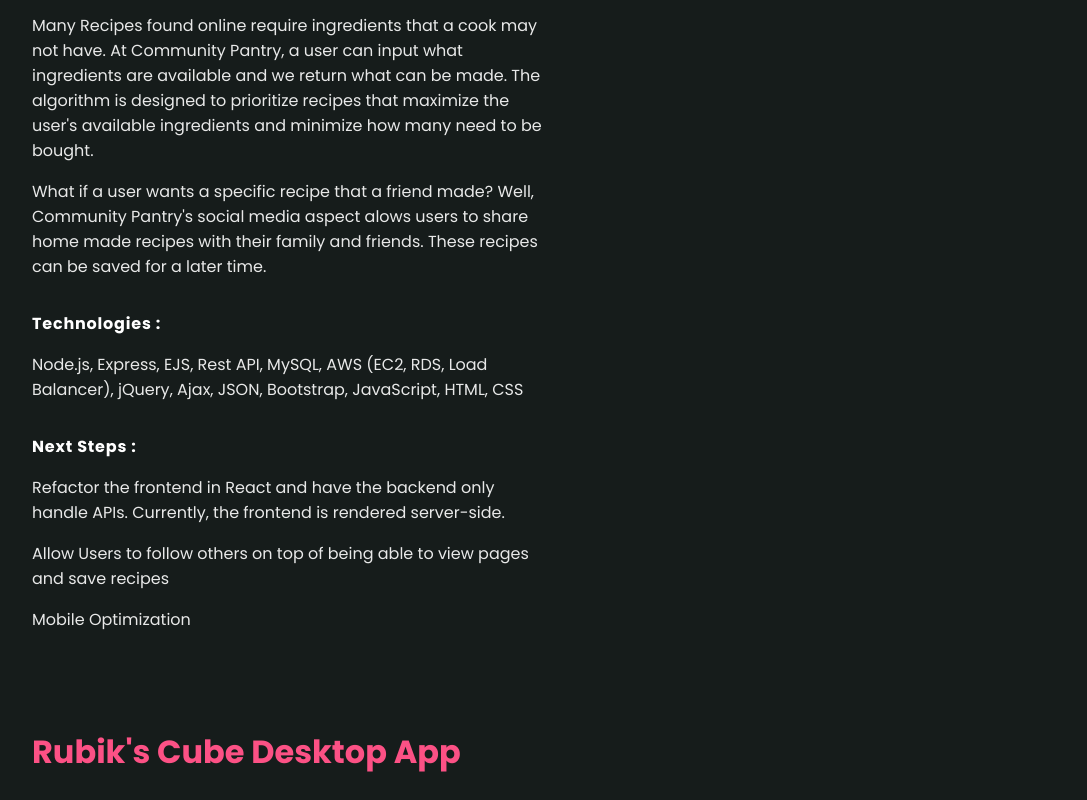
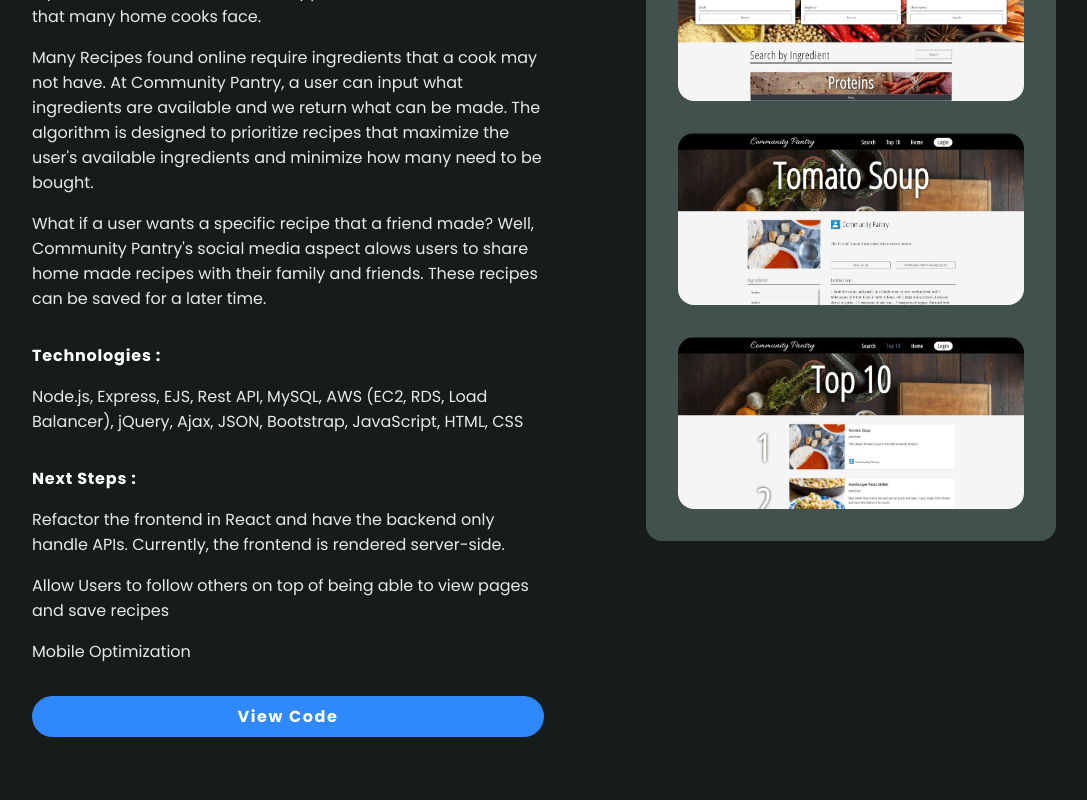
Before and after one commit to dennis-bg/portfolio, a React (Create React App) app: page / in a window 1280 px wide. Shown: the part 3440-4240 px from the top of the page, without its empty margins (96-1183 px from the left). Built offline with nearby package versions, Linux system fonts and the light colour scheme.

Commit message:
project images

```diff
--- a/src/components/projects/projectItem/index.jsx
+++ b/src/components/projects/projectItem/index.jsx
@@ -14,9 +14,14 @@ export const ProjectItem = ({ data }) => (
             {data.nextSteps.map(step =>
                 <p key={step} className={styles.content}>{step}</p>
             )}
+            <a target="_blank" href={data.gitLink}>View Code</a>
         </div>
         <div className={styles.right}>
-
+            <div className={styles.imgContainer}>
+                {data.images.map(img =>
+                    <img key={img.alt} src={require(`../../../images/${img.src}`)} alt={img.alt}/>
+                )}
+            </div>
         </div>
     </div>
 )
--- a/src/components/projects/projectItem/styles.module.css
+++ b/src/components/projects/projectItem/styles.module.css
@@ -1,5 +1,8 @@
 .item {
     margin-bottom: 6em;
+    display: flex;
+    flex-direction: row;
+    justify-content: space-between;
 }
 
 .item h3 {
@@ -7,8 +10,25 @@
     font-size: 2em;
 }
 
-.left, .right {
+.left {
     width: 50%;
+}
+
+.left a{
+    text-align: center;
+    text-decoration: none;
+    background-color: #2F89FC;
+    color: white;
+    font-weight: 600;
+    letter-spacing: 0.1em;
+    padding: 0.5em 1em 0.5em 1em;
+    border-radius: 5em;
+    margin-top: 2em;
+    display: block;
+}
+
+.right {
+    width: 40%
 }
 
 .content {
@@ -20,3 +40,20 @@
     letter-spacing: 0.05em;
     margin-top: 2em;
 }
+
+.imgContainer {
+    background-color: var(--dark-grey);
+    margin: 32px 0px;
+    border-radius: 16px;
+    display: flex;
+    flex-direction: column;
+    justify-content: space-between;
+    align-items: center;
+    padding: 1em 2em;
+}
+
+.imgContainer img {
+    width: 100%;
+    border-radius: 16px;
+    margin: 1em 0px;
+}
--- a/src/content.json
+++ b/src/content.json
@@ -54,6 +54,20 @@
                 "Allow Users to follow others on top of being able to view pages and save recipes",
                 "Mobile Optimization"
             ],
+            "images":[
+                {
+                    "src": "cp_home.jpg",
+                    "alt": "Community Pantry Home"
+                },
+                {
+                    "src": "cp_recipe.jpg",
+                    "alt": "Community Pantry Recipe"
+                },
+                {
+                    "src": "cp_top10.jpg",
+                    "alt": "Community Pantry Top 10"
+                }
+            ],
             "gitLink" : "https://github.com/dennis-bg/community_Pantry"
         },
         {
@@ -68,6 +82,16 @@
                 "Redesinging the front end to resemble a 3-Dimensional model",
                 "Refactoring the code to allow the user to solve different N x N puzzles using polymorphism"
             ],
+            "images":[
+                {
+                    "src": "cube_solved.jpg",
+                    "alt": "Solved Rubik's Cube"
+                },
+                {
+                    "src": "cube_scrambled.jpg",
+                    "alt": "Scrambled Rubik's Cube"
+                }
+            ],
             "gitLink": "https://github.com/dennis-bg/rubiks_cube_2d"
         }
     ],
```
